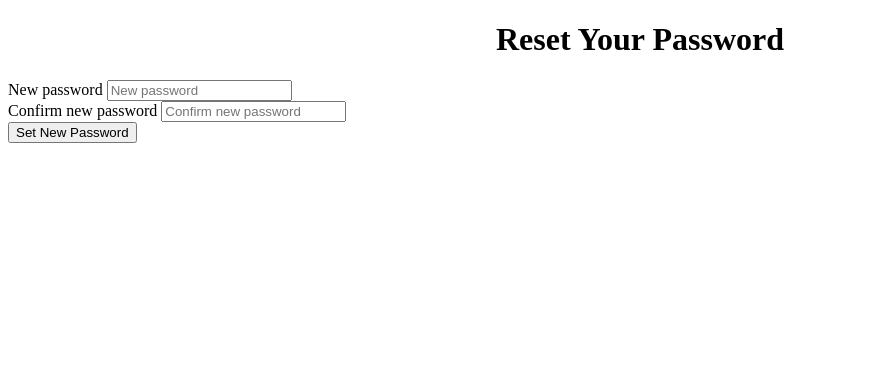
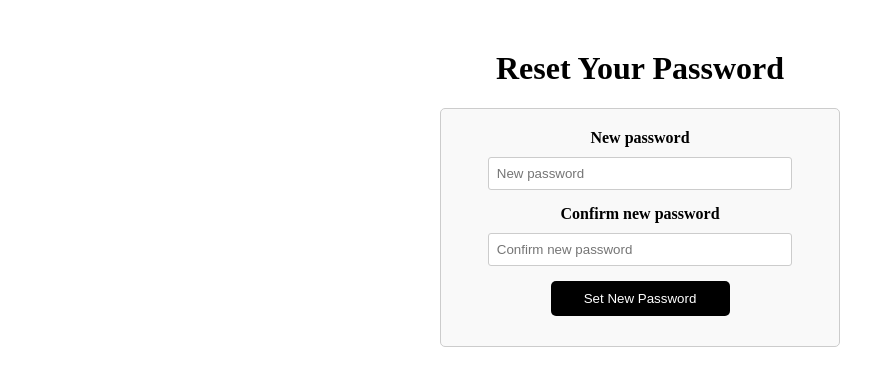
Before and after one commit to connor-w-smith/HawkEye, a Flask app: template templates/reset-password.html in a window 1280 px wide. Shown: the top 386 px of the page, without its empty margins (0-895 px from the left). Run offline with Flask 3, Linux system fonts and the light colour scheme; the template is opened without the code that fills it: most values are stand-ins (such as "Sample title", 1, 10 or a date in 2020); some libraries are stand-ins or nearby versions.

Commit message:
Password Modal and Reset
The user can now successfully reset their password using the link at the bottom of the login.

```diff
--- a/index.py
+++ b/index.py
@@ -5,8 +5,15 @@ from flask import Flask, jsonify, render_template, request, make_response
 import requests
 #serve production server on flask
 from waitress import serve
+
+# Importing psycopg2 to connect Python to PostgresSQL
+import psycopg2
+
+# Importing extra helpers from psycopg2
+import psycopg2.extras
+
 # Importing inventory functions
-from inventory import user_login_verification
+from inventory import password_recovery, reset_password_with_token
 from db import get_connection
 
 # Creating the Flask application
@@ -26,6 +33,41 @@ def index():
 @app.route("/")
 def login():
     return render_template("login.html")
+
+#This route will send the user to the password reset modal
+@app.route("/password-modal")
+def password_modal():
+    return render_template("password-modal.html")
+
+#This route will send the user to the page from the email link
+@app.route("/reset-password")
+def reset_password():
+    token = request.args.get('token')
+    email = request.args.get('email')
+    return render_template("reset-password.html", token=token, email=email)
+
+# API endpoint to confirm password reset using token
+@app.route("/api/reset-password-confirm", methods=["POST"])
+def api_reset_password_confirm():
+    try:
+        data = request.get_json()
+        email = data.get('email')
+        token = data.get('token')
+        new_password = data.get('new_password')
+
+        if not email or not token or not new_password:
+            return jsonify({"status": "error", "message": "email, token and new_password are required"}), 400
+
+        result = reset_password_with_token(email, token, new_password)
+        return jsonify(result), 200
+
+    except ValueError as e:
+        return jsonify({"status": "error", "message": str(e)}), 400
+    except Exception as e:
+        import traceback
+        traceback.print_exc()
+        return jsonify({"status": "error", "message": "An error occurred"}), 500
+
 
 #login endpoint to sned data to backend
 @app.route("/api/login", methods=["POST"])
@@ -75,6 +117,35 @@ def finished_goods():
 
     return jsonify(resp.json()), resp.status_code
 
+
+#API endpoint for password reset request
+@app.route("/api/request-password-reset", methods=["POST"])
+def api_request_password_reset():
+    try:
+        data = request.get_json()
+        email = data.get("email")
+
+        if not email:
+            return jsonify({"status": "error", "message": "Email is required"}), 400
+
+        # Call password recovery to generate and store token; it returns the raw token
+        raw_token = password_recovery(email)
+
+        # Send email using the working recovery email function
+        from inventory import send_recovery_email
+        send_recovery_email(email, raw_token)
+
+        print(f"Password recovery initiated for {email}, reset link sent")
+        return jsonify({"status": "success", "message": "Password reset link sent to your email"}), 200
+
+    except ValueError as e:
+        print(f"Password reset error: {str(e)}")
+        return jsonify({"status": "error", "message": str(e)}), 400
+    except Exception as e:
+        print(f"Password reset error: {str(e)}")
+        import traceback
+        traceback.print_exc()
+        return jsonify({"status": "error", "message": "An error occurred"}), 500
 
 #deletes token once user is logged out
 @app.route("/api/logout", methods=["POST"])
--- a/static/password-modal.css
+++ b/static/password-modal.css
@@ -42,6 +42,50 @@ h1 {
     margin-right: auto;
 }
 
+/* Reset Password Page Styles - matching password-modal */
+.reset-wrapper {
+    width: 400px;
+    margin: 50px auto;
+}
+
+.reset-form {
+    padding: 20px;
+    border: 1px solid #ccc;
+    border-radius: 5px;
+    background-color: #f9f9f9;
+}
+
+.input-wrapper label {
+    display: block;
+    margin-bottom: 10px;
+    font-weight: bold;
+    text-align: center;
+}
+
+.input-wrapper input {
+    width: 80%;
+    padding: 8px;
+    margin-bottom: 15px;
+    border: 1px solid #ccc;
+    border-radius: 3px;
+    display: block;
+    margin-left: auto;
+    margin-right: auto;
+}
+
+#btnSubmitNewPassword {
+    width: 50%;
+    padding: 10px;
+    background-color: black;
+    color: white;
+    border: none;
+    border-radius: 5px;
+    cursor: pointer;
+    display: block;
+    margin-left: auto;
+    margin-right: auto;
+}
+
 .message-box {
     margin-top: 10px;
     text-align: center;
```
Also changed, not shown: inventory.py (+40 -12 lines).
